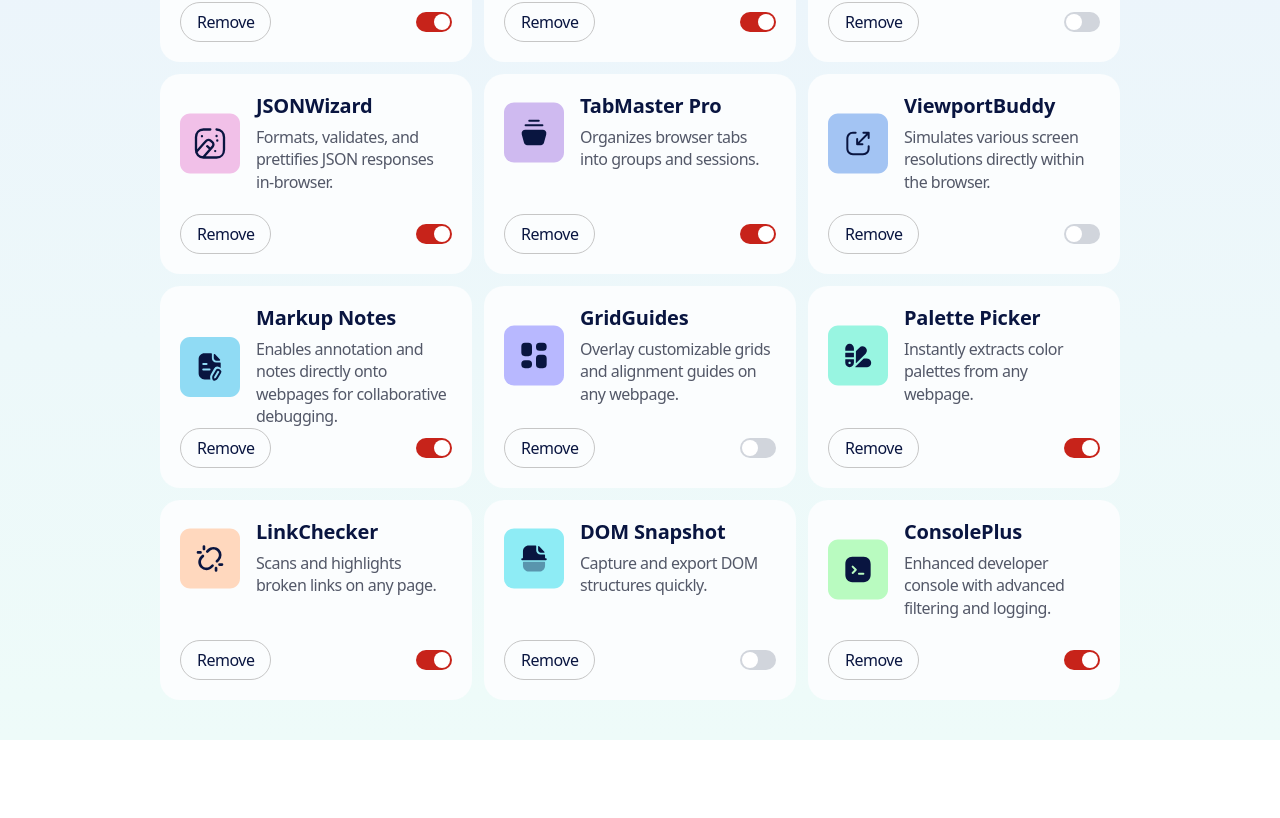
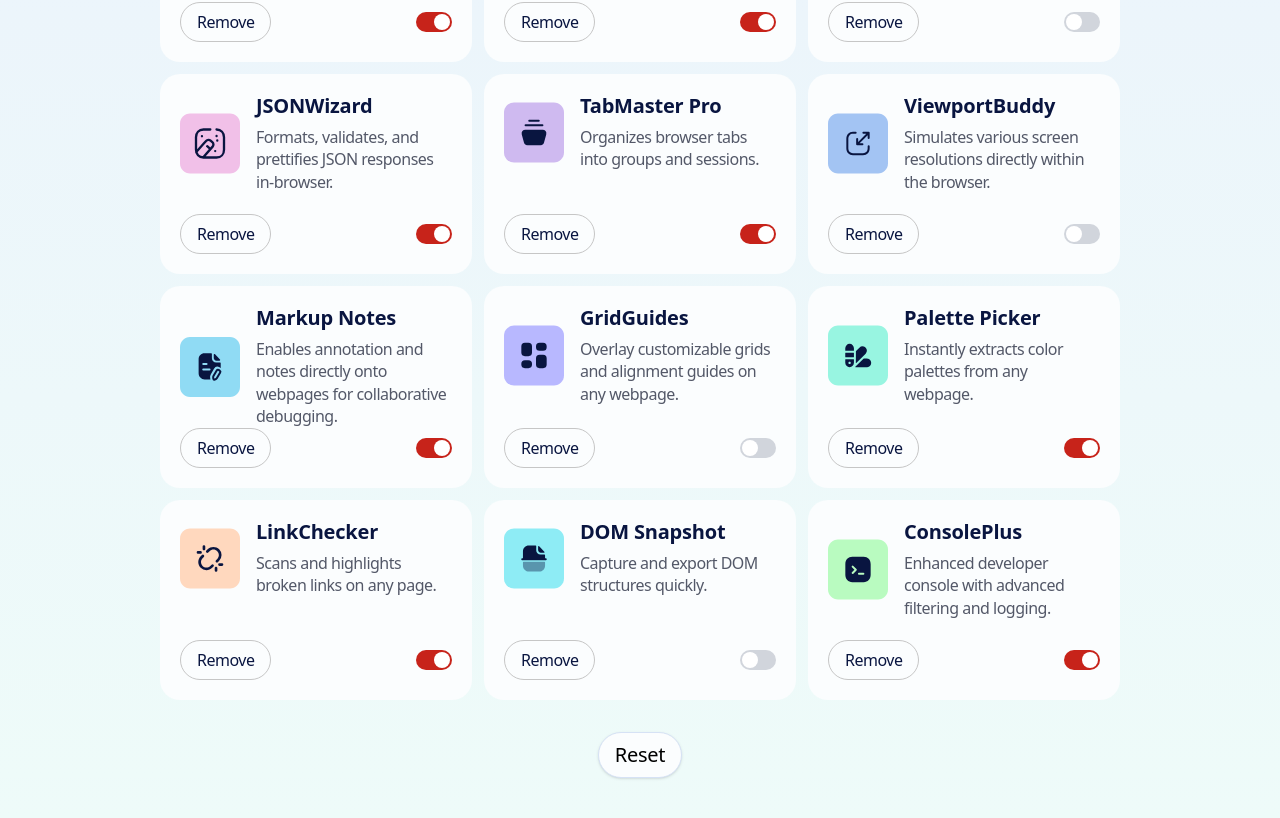
Before and after one commit to anet-eny/browser-extension-manager, a React (Vite) app: page / in a window 1280 px wide. Shown: the part 364-1182 px from the top of the page. Before the commit the page ends 1104 px from the top, so only its background shows below. Built offline with nearby package versions, Linux system fonts and the light colour scheme.

Commit message:
Implement resetToDefault function and Reset button

```diff
--- a/src/context/ExtensionsContext.jsx
+++ b/src/context/ExtensionsContext.jsx
@@ -48,6 +48,11 @@ export function ExtensionsProvider({ children }) {
     return items;
   }
 
+  function resetToDefaults() {
+    setItems(rawData);
+    localStorage.removeItem("extensions.items");
+  }
+
   return (
     <ExtensionsContext.Provider
       value={{
@@ -59,6 +64,7 @@ export function ExtensionsProvider({ children }) {
         removeItem,
         theme,
         setTheme,
+        resetToDefaults,
       }}
     >
       {children}
--- a/src/pages/Home.jsx
+++ b/src/pages/Home.jsx
@@ -3,9 +3,10 @@ import { ExtensionsContext } from "../context/ExtensionsContext";
 import Header from "../components/Header";
 import FilterButton from "../components/FilterButton";
 import ExtensionCard from "../components/ExtensionCard";
+import Button from "../components/Button";
 
 export default function Home() {
-  const { getFilteredItems, removeItem, toggleActive } =
+  const { getFilteredItems, removeItem, toggleActive, resetToDefaults } =
     useContext(ExtensionsContext);
   const items = getFilteredItems();
 
@@ -37,6 +38,9 @@ export default function Home() {
             ))}
           </section>
         )}
+        <Button onClick={resetToDefaults} className="mx-auto">
+          Reset
+        </Button>
       </main>
     </div>
   );
```
